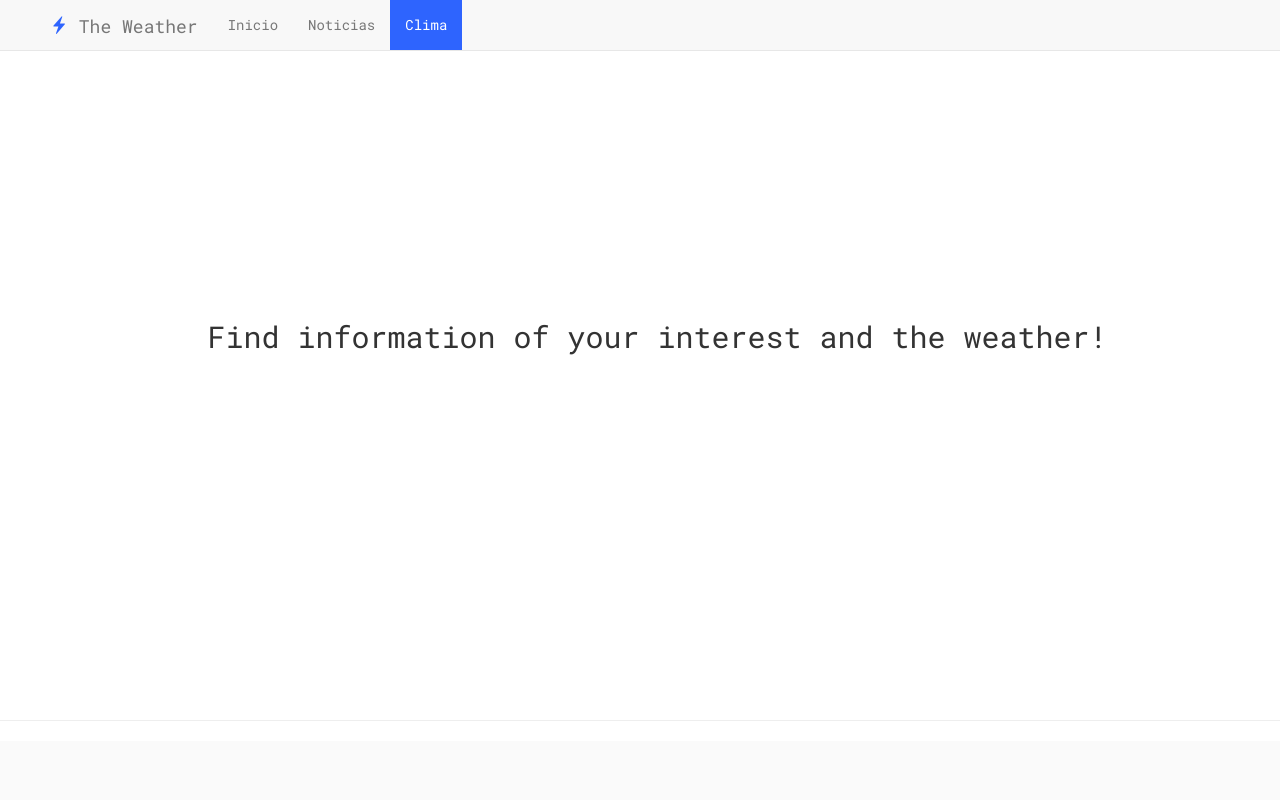
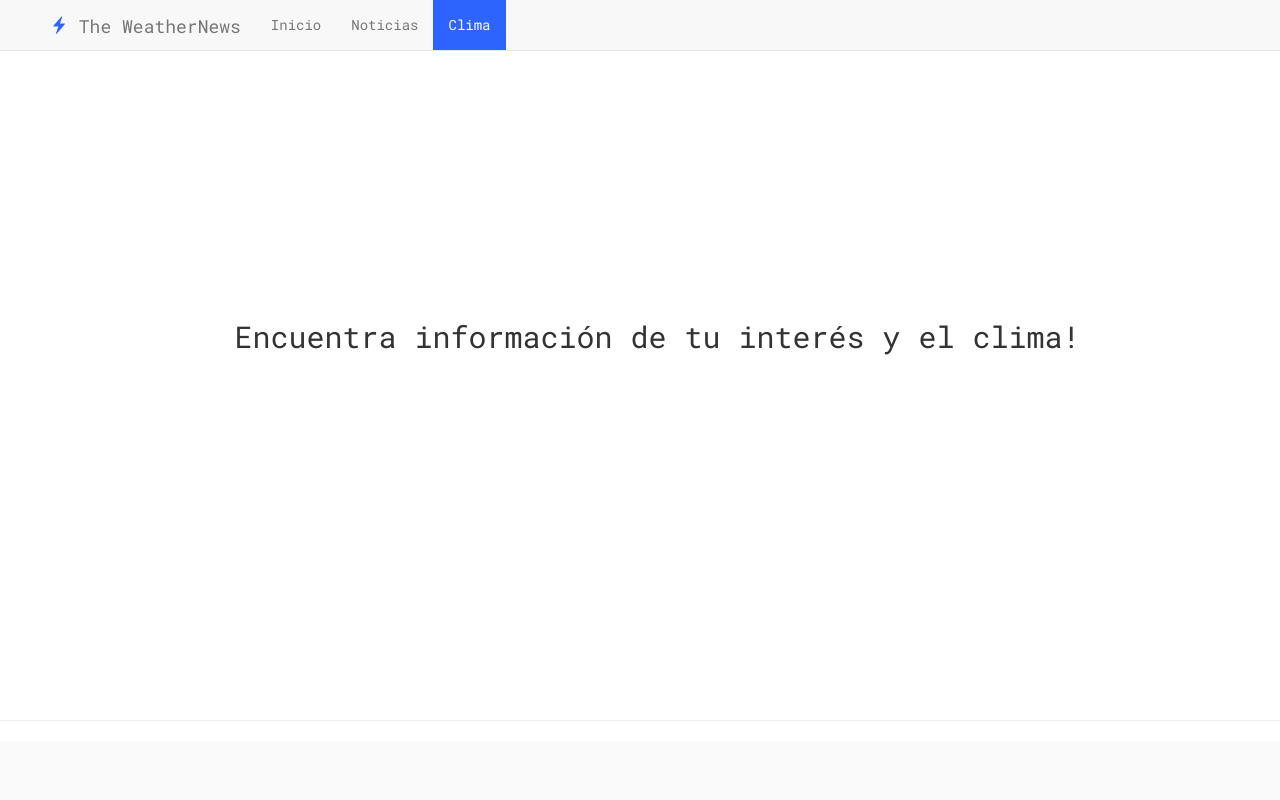
Before and after one commit to DaGarcia39/repo-pruebaTecnica, a plain HTML site: page index.html in a window 1280 px wide. Shown: the top 800 px of the page. Drawn offline with nearby package versions, Linux system fonts and the light colour scheme.

Commit message:
Se edito el nombre de la página

```diff
--- a/index.html
+++ b/index.html
@@ -19,7 +19,7 @@
 						<span class="icon-bar"></span>
 						<span class="icon-bar"></span>
 					</button>
-					<a class="navbar-brand" href="#"><span class="glyphicon glyphicon-flash" aria-hidden="true"></span> The Weather</a>
+					<a class="navbar-brand" href="#"><span class="glyphicon glyphicon-flash" aria-hidden="true"></span> The WeatherNews</a>
 			</div>
 				<div>
 					<div class="collapse navbar-collapse" id="myNavbar">
@@ -33,7 +33,7 @@
 			</div>
         </nav>
         <div id="section1" class="container-fluid">
-            <h2 class="text-center">Find information of your interest and the weather!</h2>
+            <h2 class="text-center">Encuentra información de tu interés y el clima!</h2>
             <br>
             <h3></h3>
         </div>
```
